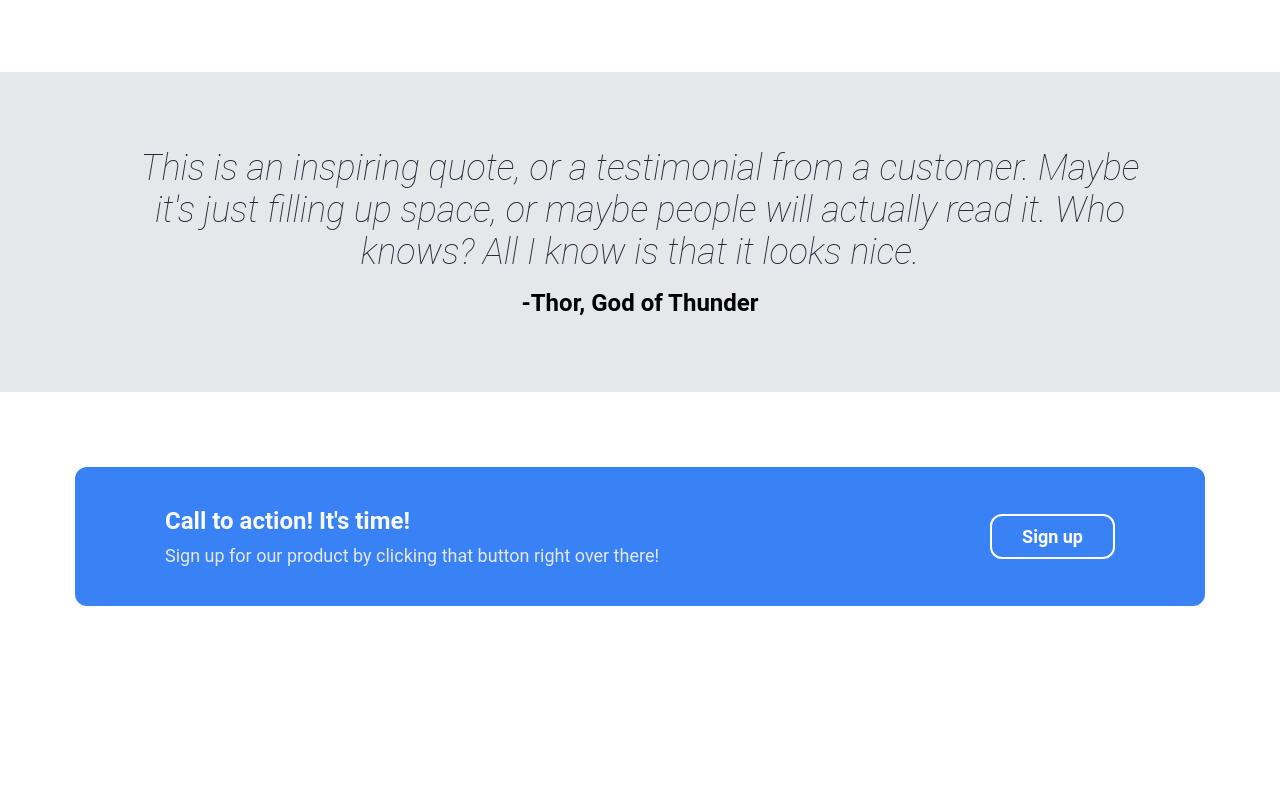
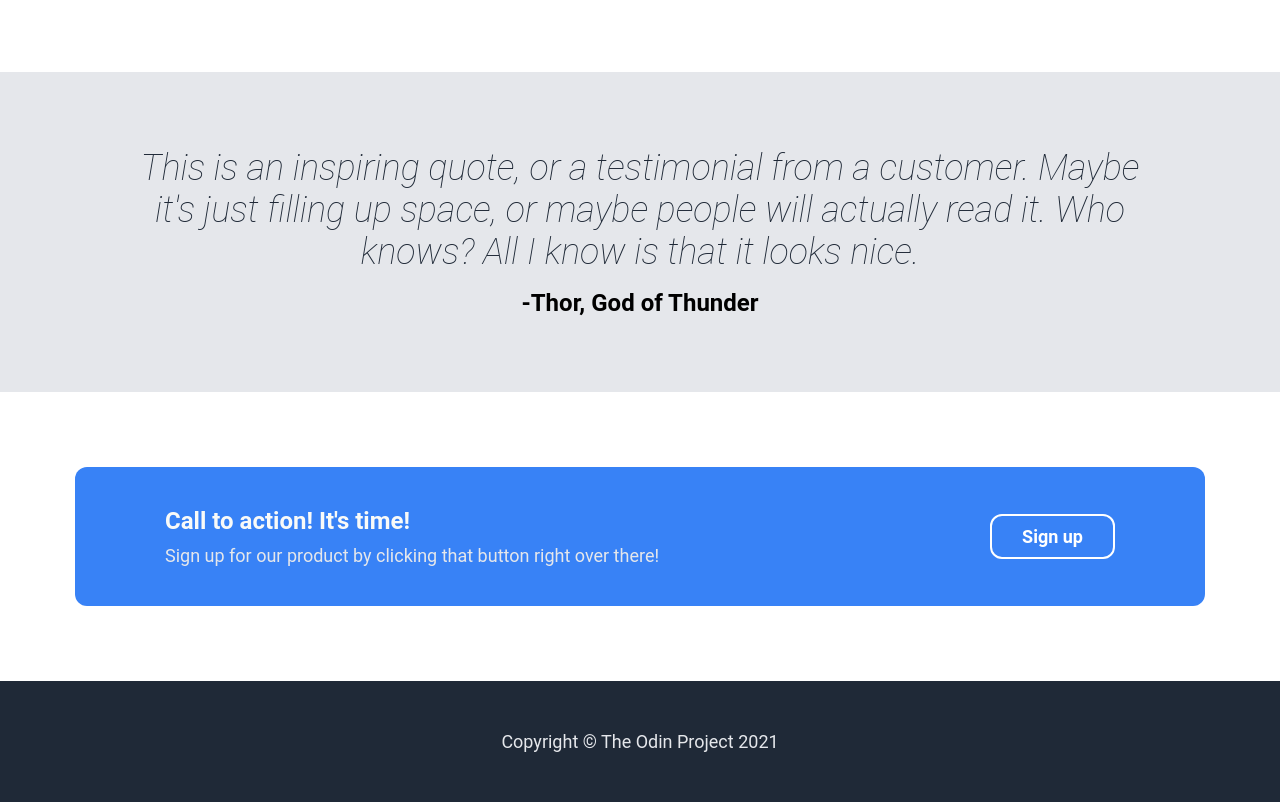
Before and after one commit to Ed0399/odin-landing-page, a plain HTML site: page index.html in a window 1280 px wide. Shown: the part 903-1705 px from the top of the page. Before the commit the page ends 1584 px from the top, so only its background shows below. Drawn offline with Linux system fonts and the light colour scheme.

Commit message:
Add and style footer content

```diff
--- a/index.html
+++ b/index.html
@@ -77,6 +77,10 @@
     </div>
   </div>
 
+  <div class="footer">
+    <div class="hero-secondary">Copyright &copy; The Odin Project 2021</div>
+  </div>
+
 </body>
 
 </html>
--- a/styles.css
+++ b/styles.css
@@ -3,15 +3,19 @@ body {
   margin: 0px
 }
 
-.header {
+.header, .footer {
   background: #1F2937;
 }
 
-.header-bar {
+.header-bar, .footer {
   display: flex;
   justify-content: space-between;
   align-items: center;
   padding: 50px 100px;
+}
+
+.footer {
+  justify-content: center;
 }
 
 .header-logo {
```
